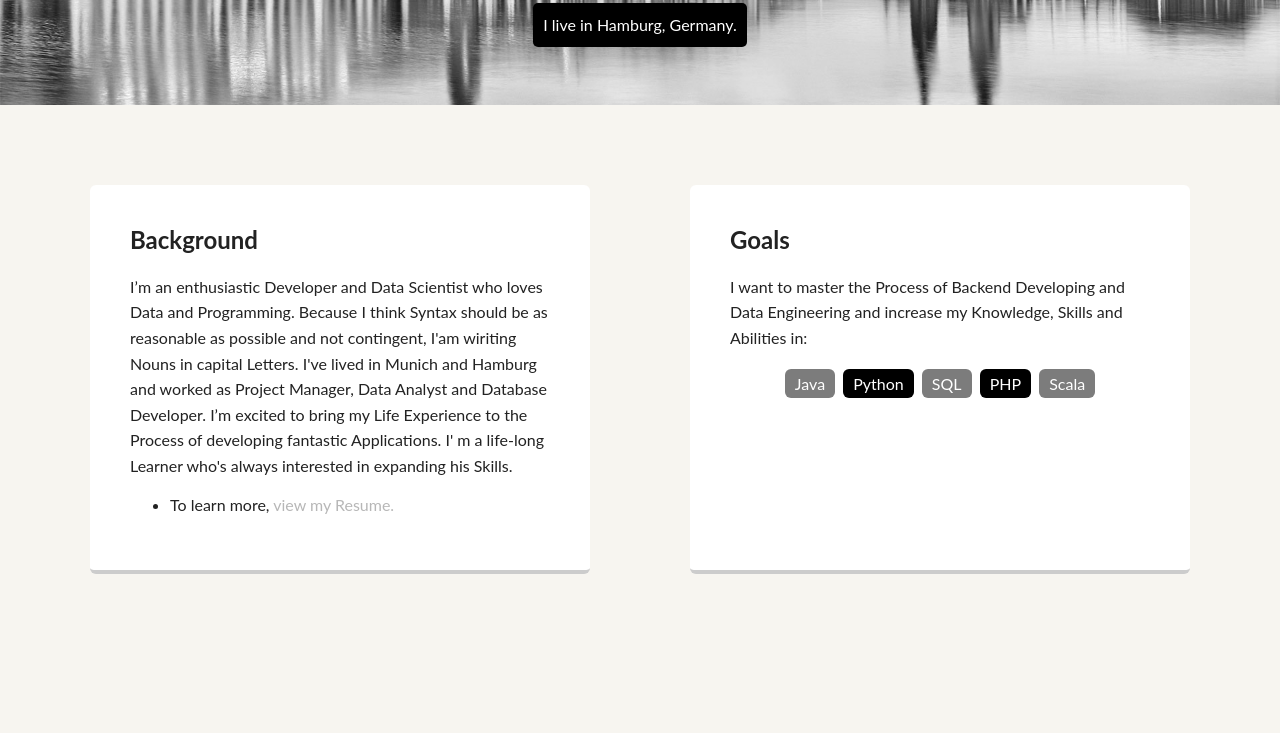
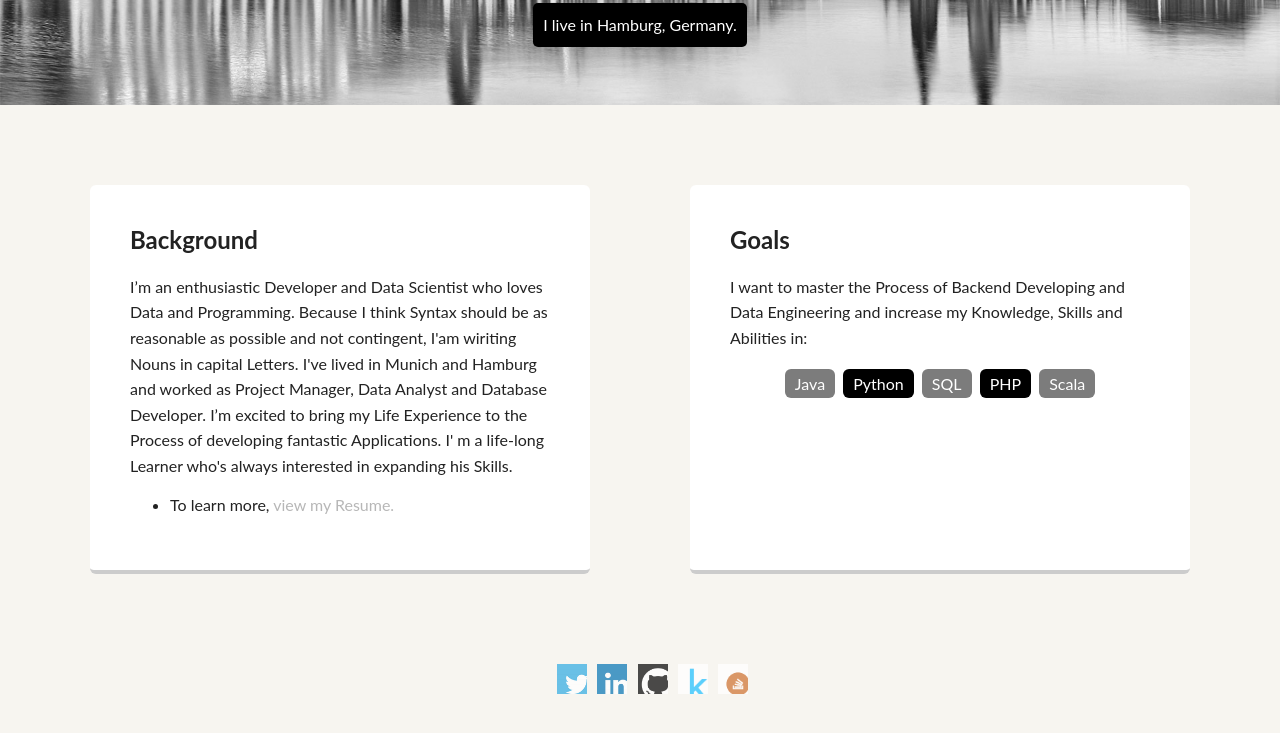
Before and after one commit to franzxschmid/franzxschmid.github.io, a plain HTML site: page index.html in a window 1280 px wide. Shown: the part 345-1078 px from the top of the page. Drawn offline with Linux system fonts and the light colour scheme.

Commit message:
Update styles.css
corrected the Links

```diff
--- a/css/styles.css
+++ b/css/styles.css
@@ -161,19 +161,19 @@ a.social {
   transition: all .25s;
 }
 a.twitter {
-  background-image: url(img/twitter.png);
+  background-image: url(../img/twitter.png);
 }
 a.linkedin {
-  background-image: url(img/linkedin.png);
+  background-image: url(../img/linkedin.png);
 }
 a.github {
-  background-image: url(img/github.png);
+  background-image: url(../img/github.png);
 }
 a.kaggle {
-  background-image: url(img/kaggle.png);
+  background-image: url(../img/kaggle.png);
 }
 a.stackoverflow {
-  background-image: url(img/stackoverflow.png);
+  background-image: url(../img/stackoverflow.png);
 }
 
 a.social:hover {
```
